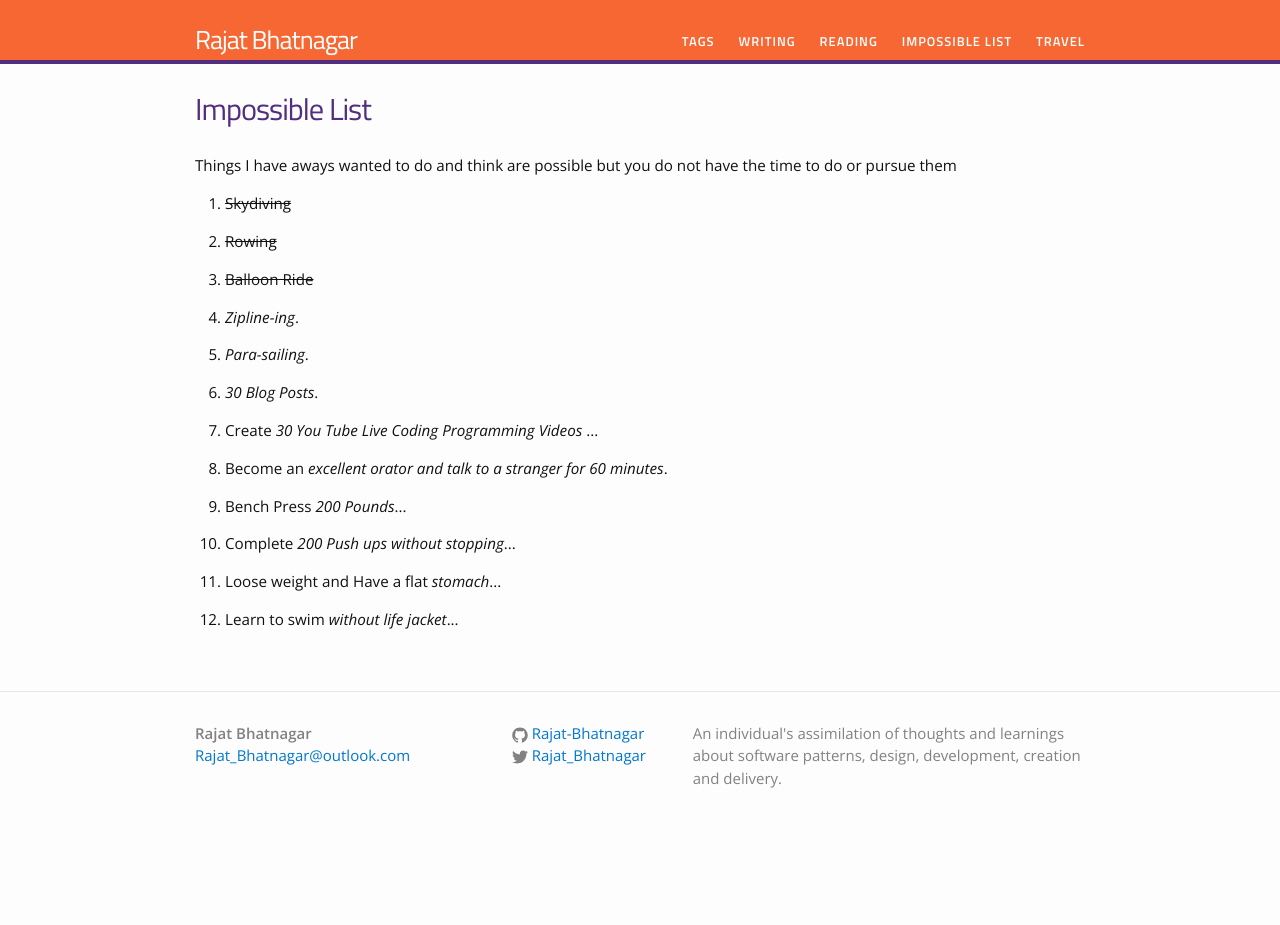
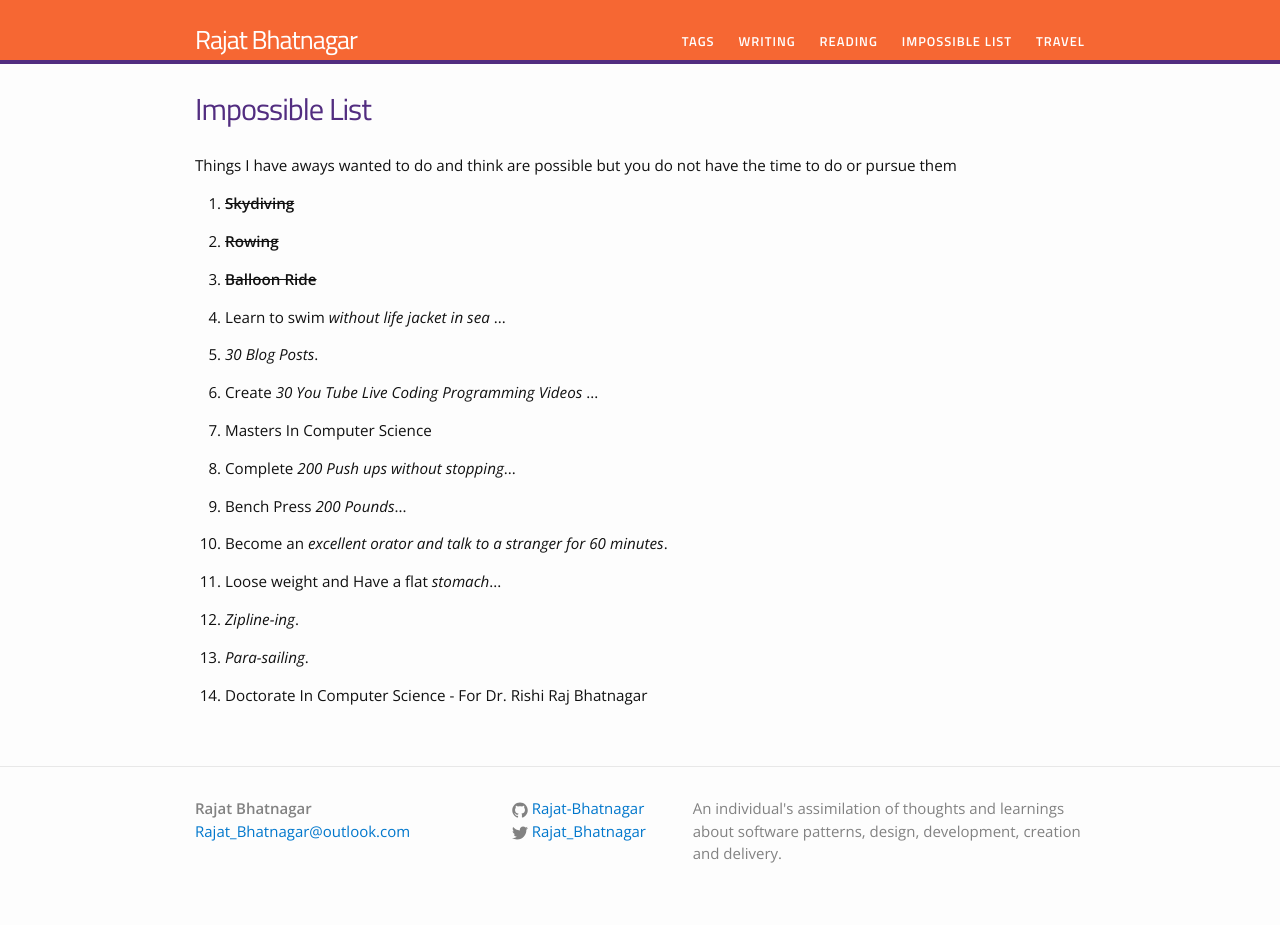
Before and after one commit to rajat-bhatnagar/rajat-bhatnagar.github.io, a Jekyll site: the page built from impossible.md, in a window 1280 px wide. Built offline with Jekyll 4.4.1, drawn with Linux system fonts in a browser that asks for light colours; before the commit the page ends 900 px from its top, so only the background shows below that.

Commit message:
16thSeptember2017: Reordered impossible list and update main page

```diff
--- a/impossible.md
+++ b/impossible.md
@@ -8,18 +8,19 @@ Things I have aways wanted to do and think are possible but you do not have the
 
 <div id="list2">
    <ol>
-      <li><p><del>Skydiving</del></p></li>
-      <li><p><del>Rowing</del></p></li>
-      <li><p><del>Balloon Ride</del></p></li>
+      <li><p><del><b>Skydiving</b></del></p></li>
+      <li><p><del><b>Rowing</b></del></p></li>
+      <li><p><del><b>Balloon Ride</b></del></p></li>
+      <li><p>Learn to swim <em>without life jacket in sea </em>...</p></li>
+      <li><p><em>30 Blog Posts</em>.</p></li>
+      <li><p>Create <em>30 You Tube Live Coding Programming Videos</em> ...</p></li>
+      <li><p>Masters In Computer Science</p></li>
+      <li><p>Complete <em>200 Push ups without stopping</em>...</p></li>
+      <li><p>Bench Press <em>200 Pounds</em>...</p></li>
+      <li><p>Become an <em>excellent orator and talk to a stranger for 60 minutes</em>.</p></li>
+      <li><p>Loose weight and Have a flat <em>stomach</em>...</p></li>
       <li><p><em>Zipline-ing</em>.</p></li>
       <li><p><em>Para-sailing</em>.</p></li>
-      <li><p><em>30 Blog Posts</em>.</p></li>
-      <li><p>Create <em>30 You Tube Live Coding Programming Videos</em> ...</p></li>
-      <li><p>Become an <em>excellent orator and talk to a stranger for 60 minutes</em>.</p></li>
-      <li><p>Bench Press <em>200 Pounds</em>...</p></li>
-      <li><p>Complete <em>200 Push ups without stopping</em>...</p></li>
-      <li><p>Loose weight and Have a flat <em>stomach</em>...</p></li>
-      <li><p>Learn to swim <em>without life jacket</em>...</p></li>
-
+      <li><p>Doctorate In Computer Science - For Dr. Rishi Raj Bhatnagar</p></li>
    </ol>
 </div>
--- a/index.html
+++ b/index.html
@@ -17,7 +17,7 @@ layout: default
             #RabbitMQ  #Kafka  #AMQP<br>
             #Amazon Object Store<br>
             #JMS<br>
-            #webMethods #Mule #TIBCO #Activiti
+            #webMethods #Mule
         </b>
     </p>
 </div>
```
